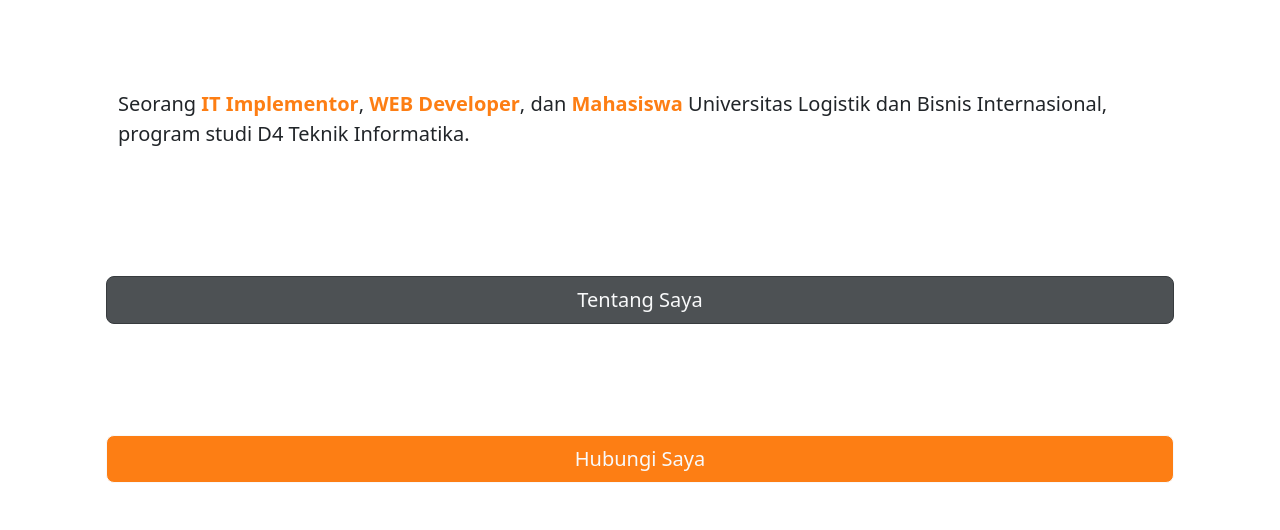
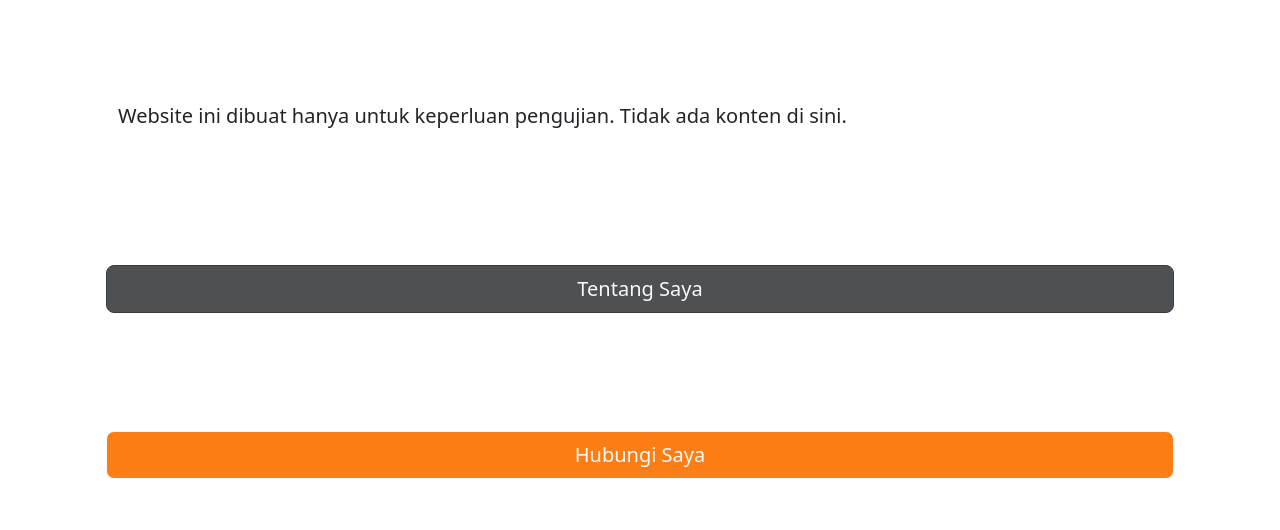
Before and after one commit to faidilzahpar/testing, a plain HTML site: page index.html in a window 1280 px wide. Shown: the part 270-800 px from the top of the page. Drawn offline with nearby package versions, Linux system fonts and the light colour scheme.

Commit message:
update (5)

```diff
--- a/index.html
+++ b/index.html
@@ -43,8 +43,7 @@
           <h1 class="fs-3">This Website is
             <span class="fw-bold fs-1 d-block">For <span class="text-orange">Testing</span> Only</span></h1>
           <p class="fs-5">
-            Seorang <span class="text-orange fw-semibold">IT Implementor</span>, <span class="text-orange fw-semibold">WEB Developer</span>, dan <span class="text-orange fw-semibold">Mahasiswa</span> Universitas Logistik dan Bisnis Internasional,
-            program studi D4 Teknik Informatika.
+            Website ini dibuat hanya untuk keperluan pengujian. Tidak ada konten di sini.
           </p>
           <a href="#about" class="btn btn-lg btn-dark text-light me-2 hidden zoom-in" style="transition-delay: 300ms;">Tentang Saya</a>
           <a href="#kontak" class="btn btn-lg btn-orange text-light hidden zoom-in" style="transition-delay: 450ms">Hubungi Saya</a>
```
